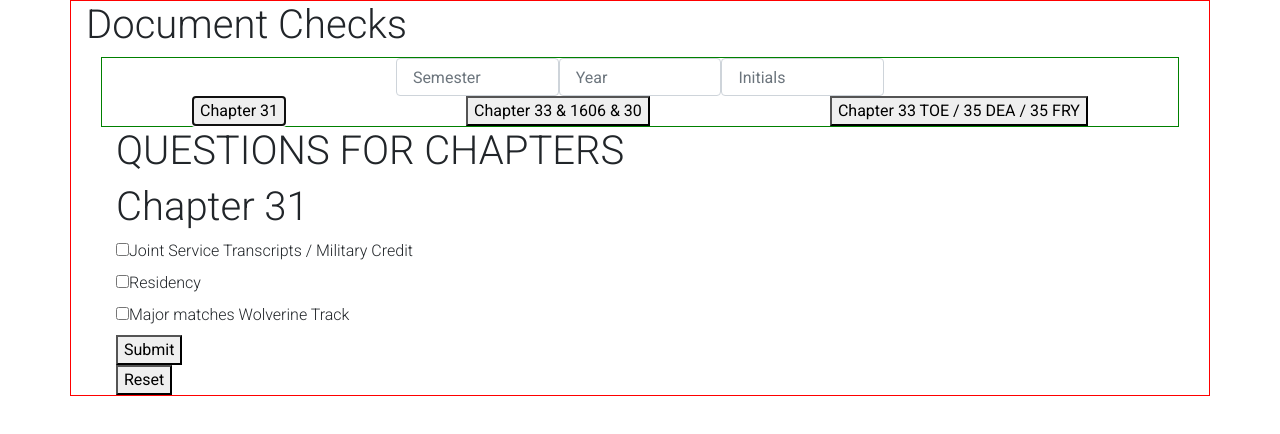
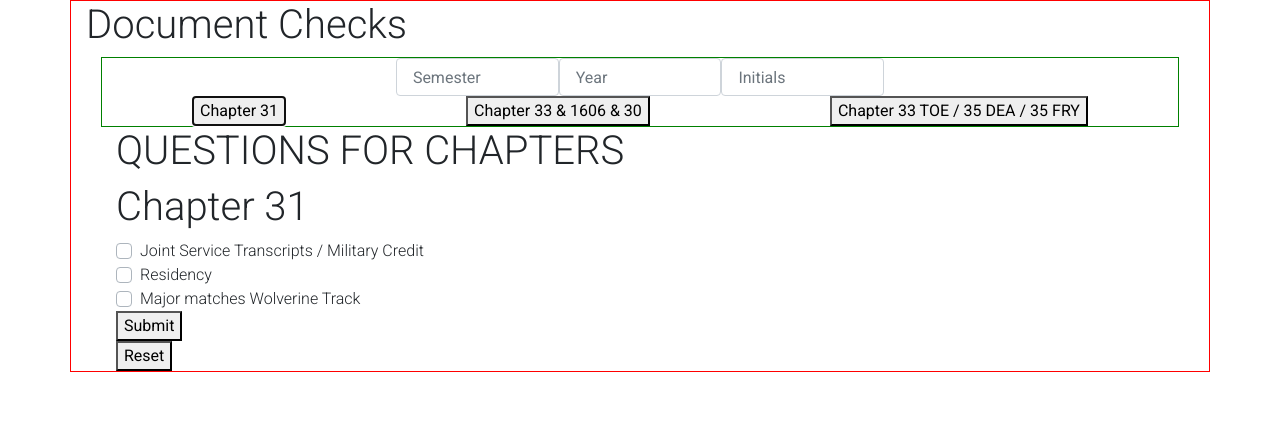
Before and after one commit to jeffsnff/VSCDocCheck, a React (Create React App) app: page / in a window 1280 px wide. Both pictures are taken after a click on the button "Chapter 31". Shown: the top 434 px of the page. Built offline with nearby package versions, Linux system fonts and the light colour scheme.

Commit message:
added class names to div, input & label which increases the size of checkboxes

```diff
--- a/src/chapterQuestions/chapters/Chapter31.js
+++ b/src/chapterQuestions/chapters/Chapter31.js
@@ -36,22 +36,22 @@ function Chapter31(props){
       <h1>Chapter 31</h1>
       <form onSubmit={handleSubmit}>
         <div className='d-flex flex-column'>
-          <div>
-            <input id='jst' type='checkbox' checked={thing.jst} onChange={handleChange}></input>
-          <label for='jst'>Joint Service Transcripts / Military Credit</label>
+          <div className="custom-control custom-checkbox checkbox-xl">
+            <input className="custom-control-input" id='jst' type='checkbox' checked={thing.jst} onChange={handleChange}></input>
+            <label className="custom-control-label" for='jst'>Joint Service Transcripts / Military Credit</label>
           </div>
 
           {/* <div>
             <input id='collegeCredit' type='checkbox' checked={thing.collegeCredit} onChange={handleChange}></input>
             <label>College Credit if Applicable</label>
           </div> */}
-          <div>
-            <input id='residency' type='checkbox' checked={thing.residency} onChange={handleChange}></input>
-            <label for='residency'>Residency</label>
+          <div className="custom-control custom-checkbox checkbox-xl">
+            <input className="custom-control-input" id='residency' type='checkbox' checked={thing.residency} onChange={handleChange}></input>
+            <label className="custom-control-label" for='residency'>Residency</label>
           </div>
-          <div>
-            <input id='majorMatch' type='checkbox' checked={thing.majorMatch} onChange={handleChange}></input>
-            <label for='majorMatch'>Major matches Wolverine Track</label>
+          <div className="custom-control custom-checkbox checkbox-xl">
+            <input className="custom-control-input" id='majorMatch' type='checkbox' checked={thing.majorMatch} onChange={handleChange}></input>
+            <label className="custom-control-label" for='majorMatch'>Major matches Wolverine Track</label>
           </div>
         </div>
         <button>Submit</button>
--- a/src/chapterQuestions/chapters/Chapter33.js
+++ b/src/chapterQuestions/chapters/Chapter33.js
@@ -37,21 +37,21 @@ function Chapter33(props){
     <div>
       <h1>Chapter 33 & 1606 & 30</h1>
       <form onSubmit={handleSubmit}>
-        <div>
-          <input id='certElg' type='checkbox' checked={thing.certElg} onChange={handleChange}></input>
-          <label for='certElg'>Certificate of Eligibility</label>
+        <div className="custom-control custom-checkbox checkbox-xl">
+          <input className="custom-control-input" id='certElg' type='checkbox' checked={thing.certElg} onChange={handleChange}></input>
+          <label className="custom-control-label" for='certElg'>Certificate of Eligibility</label>
         </div>
-        <div>
-          <input id='jst' type='checkbox' checked={thing.jst} onChange={handleChange}></input>
-          <label for='jst'>Joint Service Transcripts / Military Credit</label>
+        <div className="custom-control custom-checkbox checkbox-xl">
+          <input className="custom-control-input" id='jst' type='checkbox' checked={thing.jst} onChange={handleChange}></input>
+          <label className="custom-control-label" for='jst'>Joint Service Transcripts / Military Credit</label>
         </div>
-        <div>
-          <input id='residency' type='checkbox' checked={thing.residency} onChange={handleChange}></input>
-          <label for='residency'>Residency</label>
+        <div className="custom-control custom-checkbox checkbox-xl">
+          <input className="custom-control-input" id='residency' type='checkbox' checked={thing.residency} onChange={handleChange}></input>
+          <label className="custom-control-label" for='residency'>Residency</label>
         </div>
-        <div>
-          <input id='majorMatch' type='checkbox' checked={thing.majorMatch} onChange={handleChange}></input>
-          <label for='majorMatch' >Major matches Wolverine Track</label>
+        <div className="custom-control custom-checkbox checkbox-xl">
+          <input className="custom-control-input" id='majorMatch' type='checkbox' checked={thing.majorMatch} onChange={handleChange}></input>
+          <label className="custom-control-label" for='majorMatch' >Major matches Wolverine Track</label>
         </div>
 
 
--- a/src/chapterQuestions/chapters/ChapterToe.js
+++ b/src/chapterQuestions/chapters/ChapterToe.js
@@ -37,21 +37,21 @@ function ChapterTOE(props){
     <div>
       <h1>Chapter 33 TOE & 35 DEA & 30 FRY</h1>
       <form onSubmit={handleSubmit}>
-        <div>
-          <input id='certElg' type='checkbox' checked={thing.certElg} onChange={handleChange}></input>
-          <label for='certElg'>Certificate of Eligibility</label>
+        <div className="custom-control custom-checkbox checkbox-xl">
+          <input className="custom-control-input" id='certElg' type='checkbox' checked={thing.certElg} onChange={handleChange}></input>
+          <label className="custom-control-label" for='certElg'>Certificate of Eligibility</label>
         </div>
         {/* <div>
           <input id='jst' type='checkbox' checked={thing.jst} onChange={handleChange}></input>
           <label>Joint Service Transcripts / Military Credit</label>
         </div> */}
-        <div>
-          <input id='residency' type='checkbox' checked={thing.residency} onChange={handleChange}></input>
-          <label for='residency'>Residency</label>
+        <div className="custom-control custom-checkbox checkbox-xl">
+          <input className="custom-control-input" id='residency' type='checkbox' checked={thing.residency} onChange={handleChange}></input>
+          <label className="custom-control-label" for='residency'>Residency</label>
         </div>
-        <div>
-          <input id='majorMatch' type='checkbox' checked={thing.majorMatch} onChange={handleChange}></input>
-          <label for='majorMatch'>Major matches Wolverine Track</label>
+        <div className="custom-control custom-checkbox checkbox-xl">
+          <input className="custom-control-input" id='majorMatch' type='checkbox' checked={thing.majorMatch} onChange={handleChange}></input>
+          <label className="custom-control-label" for='majorMatch'>Major matches Wolverine Track</label>
         </div>
 
 
```
